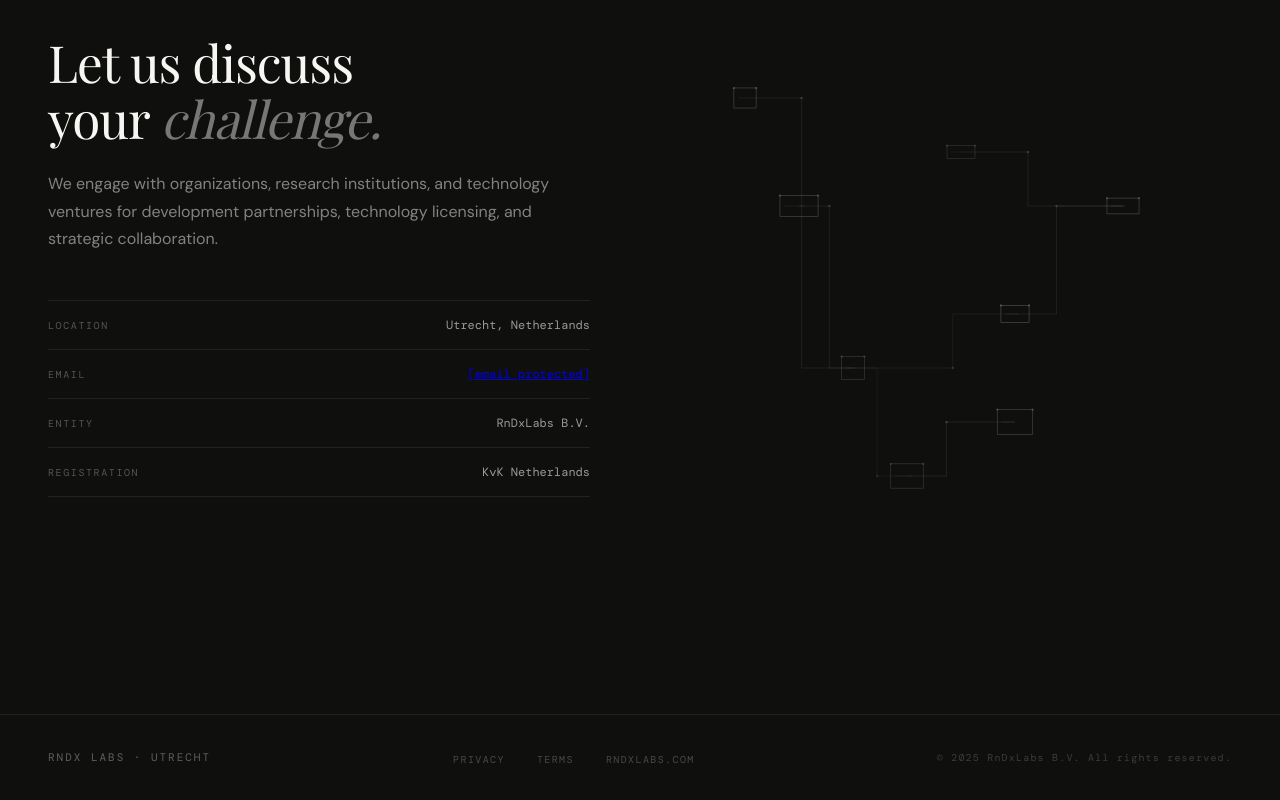
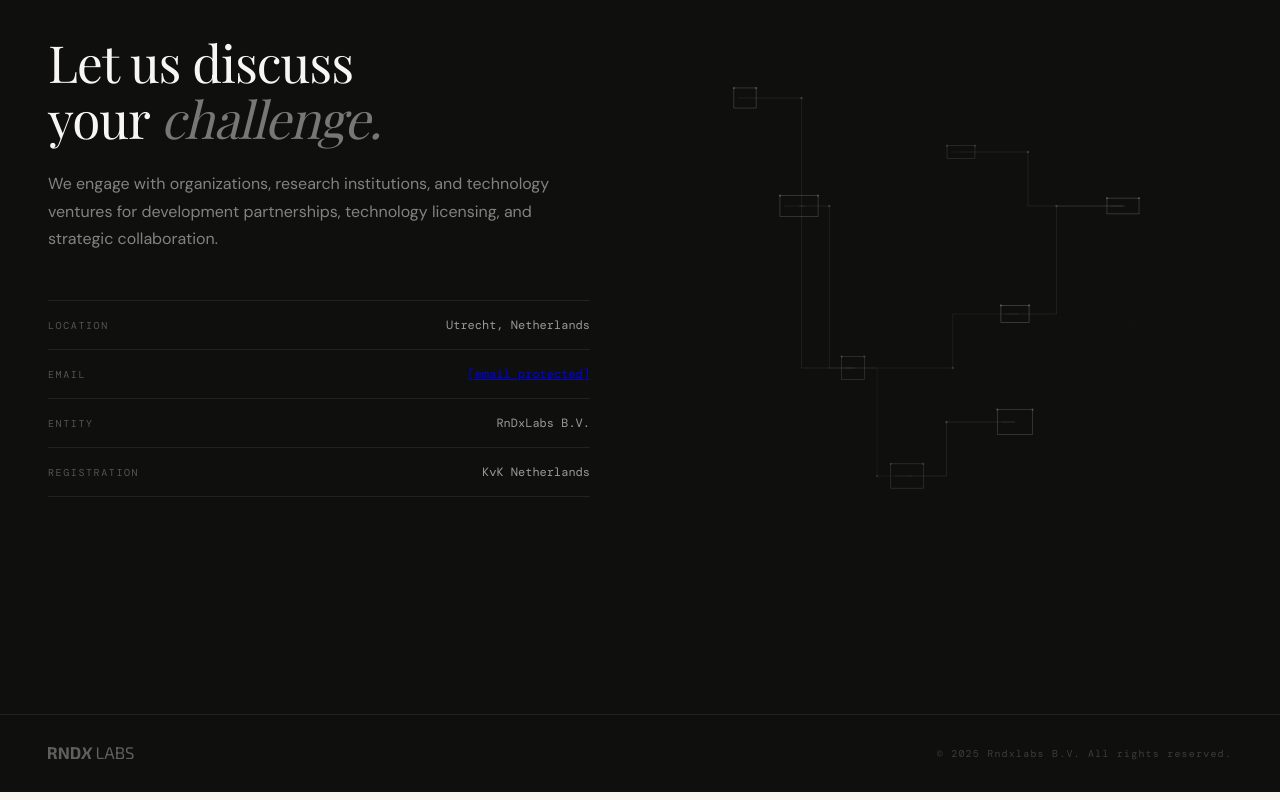
Before and after one commit to muratyeni/rndxlabs-website, a plain HTML site: page en/index.html in a window 1280 px wide. Shown: the part 5118-5918 px from the top of the page. Drawn offline with nearby package versions, Linux system fonts and the light colour scheme; animation ran at ten frames a second; a web font is replaced by a local one.

Commit message:
footer aangepast

```diff
--- a/en/index.html
+++ b/en/index.html
@@ -690,12 +690,12 @@
   }
 
   .footer-logo {
-    font-family: var(--mono);
-    font-size: 11px;
-    letter-spacing: 0.18em;
-    text-transform: uppercase;
-    color: rgba(247,246,243,0.35);
-  }
+    display: flex;
+    align-items: center;
+    text-decoration: none;
+    transition: opacity 0.2s;
+  }
+  .footer-logo:hover { opacity: 0.6; }
 
   .footer-copy {
     font-family: var(--mono);
@@ -1099,13 +1099,16 @@
 <!-- FOOTER -->
 <footer>
   <div class="footer-inner">
-    <span class="footer-logo">RNDX Labs · Utrecht</span>
-    <ul class="footer-links">
-      <li><a href="#">Privacy</a></li>
-      <li><a href="#">Terms</a></li>
-      <li><a href="https://rndxlabs.com" target="_blank">rndxlabs.com</a></li>
-    </ul>
-    <span class="footer-copy">© 2025 RnDxLabs B.V. All rights reserved.</span>
+    <a href="#home" class="footer-logo" aria-label="RNDX Labs">
+      <svg viewBox="0 0 1249 175" height="12" xmlns="http://www.w3.org/2000/svg" style="display:block;fill:rgba(247,246,243,0.35);">
+        <g transform="matrix(1.46784,0,0,1.46784,-540.252,-1598.55)">
+          <text x="356.562px" y="1206.03px" style="font-family:'Exo 2',sans-serif;font-weight:700;font-size:166.628px;">RND</text>
+          <text x="698.483px" y="1206.03px" style="font-family:'Exo 2',sans-serif;font-weight:700;font-style:italic;font-size:166.628px;">X</text>
+          <text x="841.284px" y="1206.03px" style="font-family:'Exo 2',sans-serif;font-weight:400;font-size:166.628px;">LABS</text>
+        </g>
+      </svg>
+    </a>
+    <span class="footer-copy">© 2025 Rndxlabs B.V. All rights reserved.</span>
   </div>
 </footer>
 
```
